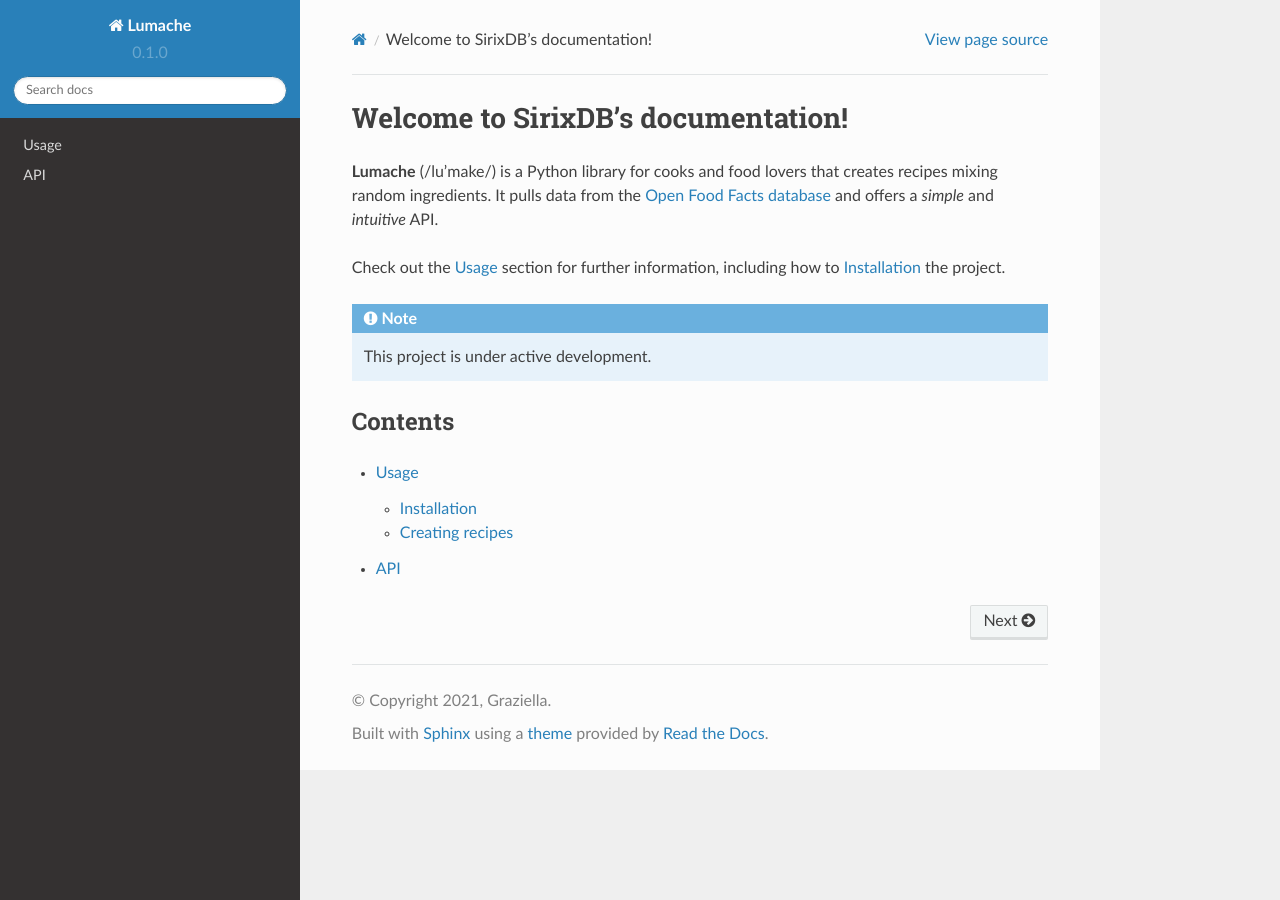
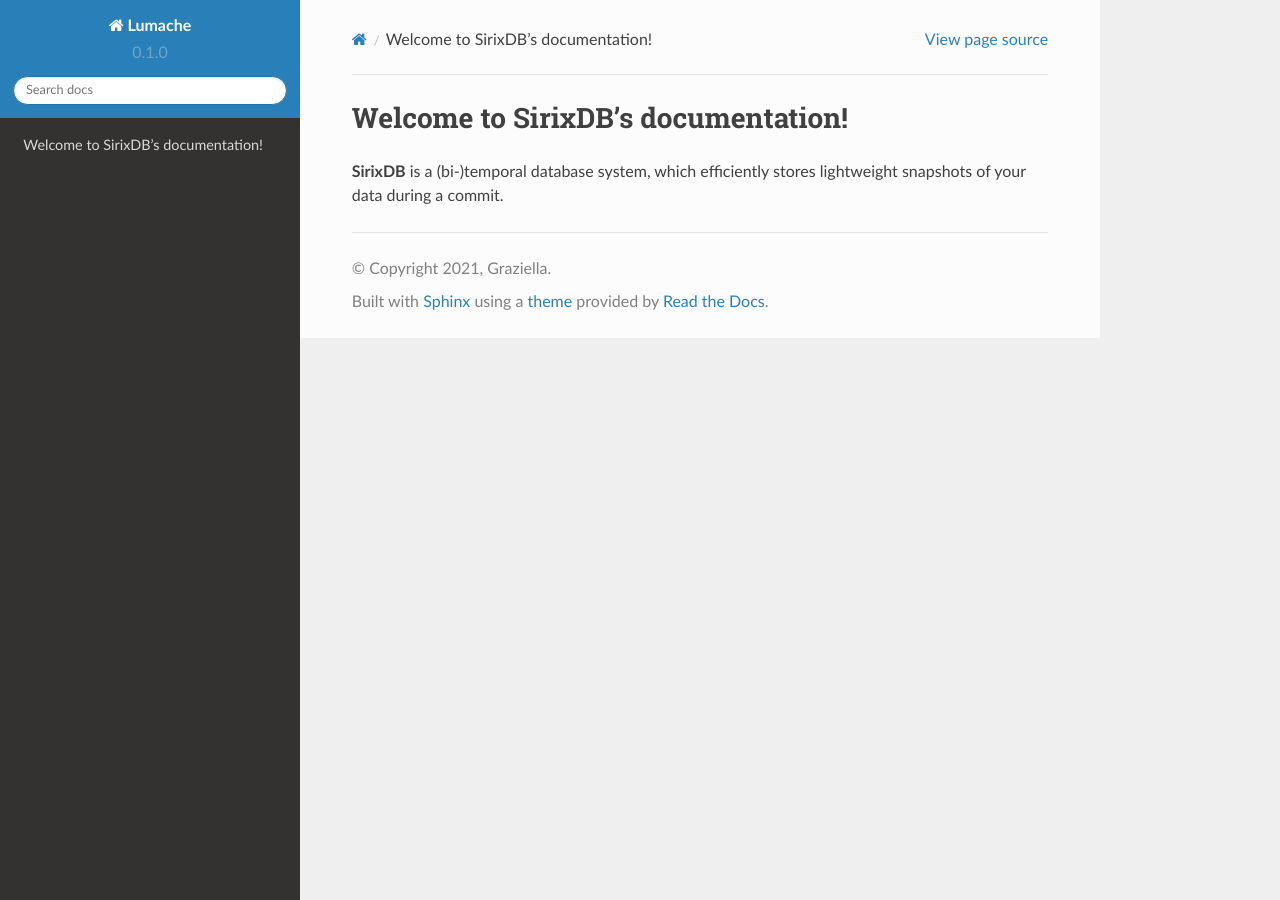
Before and after one commit to sirixdb/docs, a Sphinx documentation site: the page built from docs/source/index.rst, in a window 1280 px wide. Built offline with Sphinx 7.4.7 and the Read the Docs theme 2.0.0, drawn with Linux system fonts in a browser that asks for light colours.

Commit message:
Update index.rst

```diff
--- a/docs/source/index.rst
+++ b/docs/source/index.rst
@@ -1,22 +1,4 @@
 Welcome to SirixDB's documentation!
 ===================================
 
-**Lumache** (/lu'make/) is a Python library for cooks and food lovers
-that creates recipes mixing random ingredients.
-It pulls data from the `Open Food Facts database <https://world.openfoodfacts.org/>`_
-and offers a *simple* and *intuitive* API.
-
-Check out the :doc:`usage` section for further information, including
-how to :ref:`installation` the project.
-
-.. note::
-
-   This project is under active development.
-
-Contents
---------
-
-.. toctree::
-
-   usage
-   api
+**SirixDB** is a (bi-)temporal database system, which efficiently stores lightweight snapshots of your data during a commit.
```
